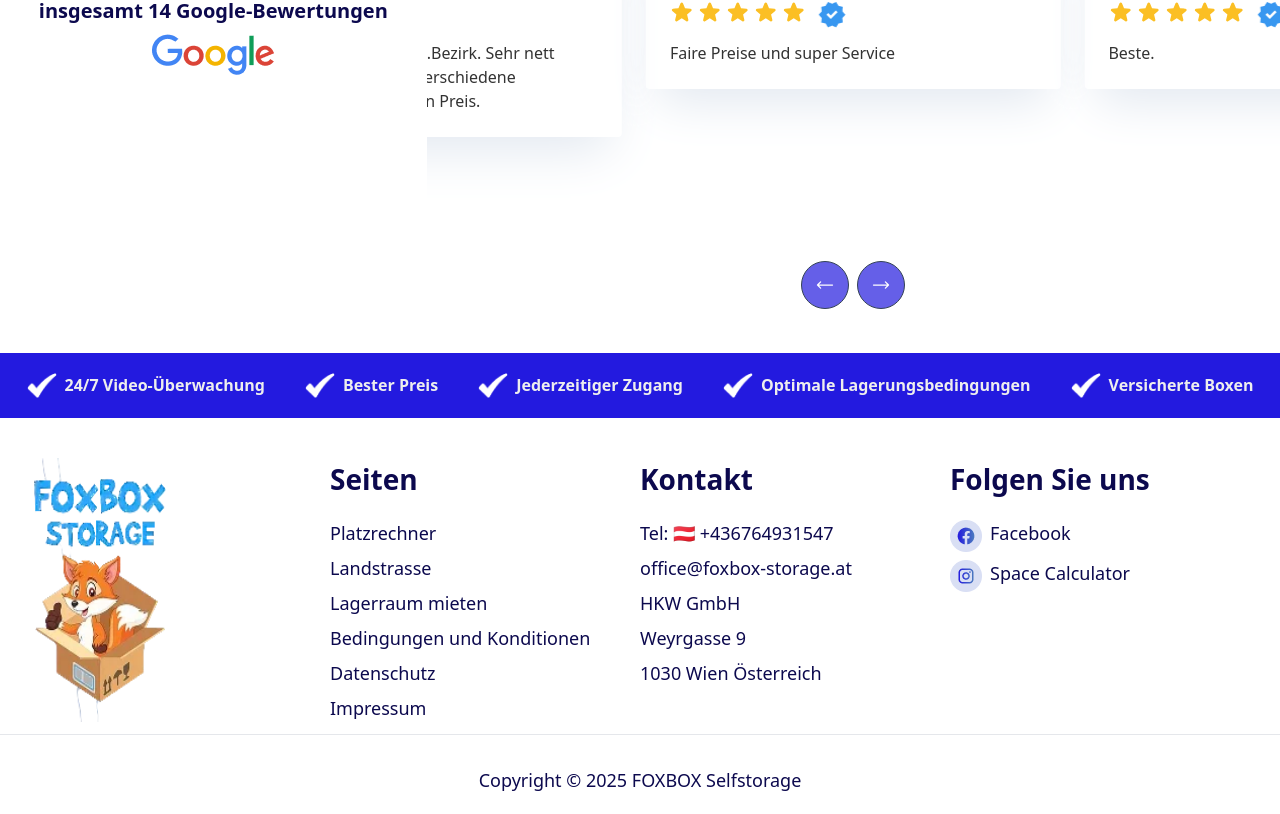
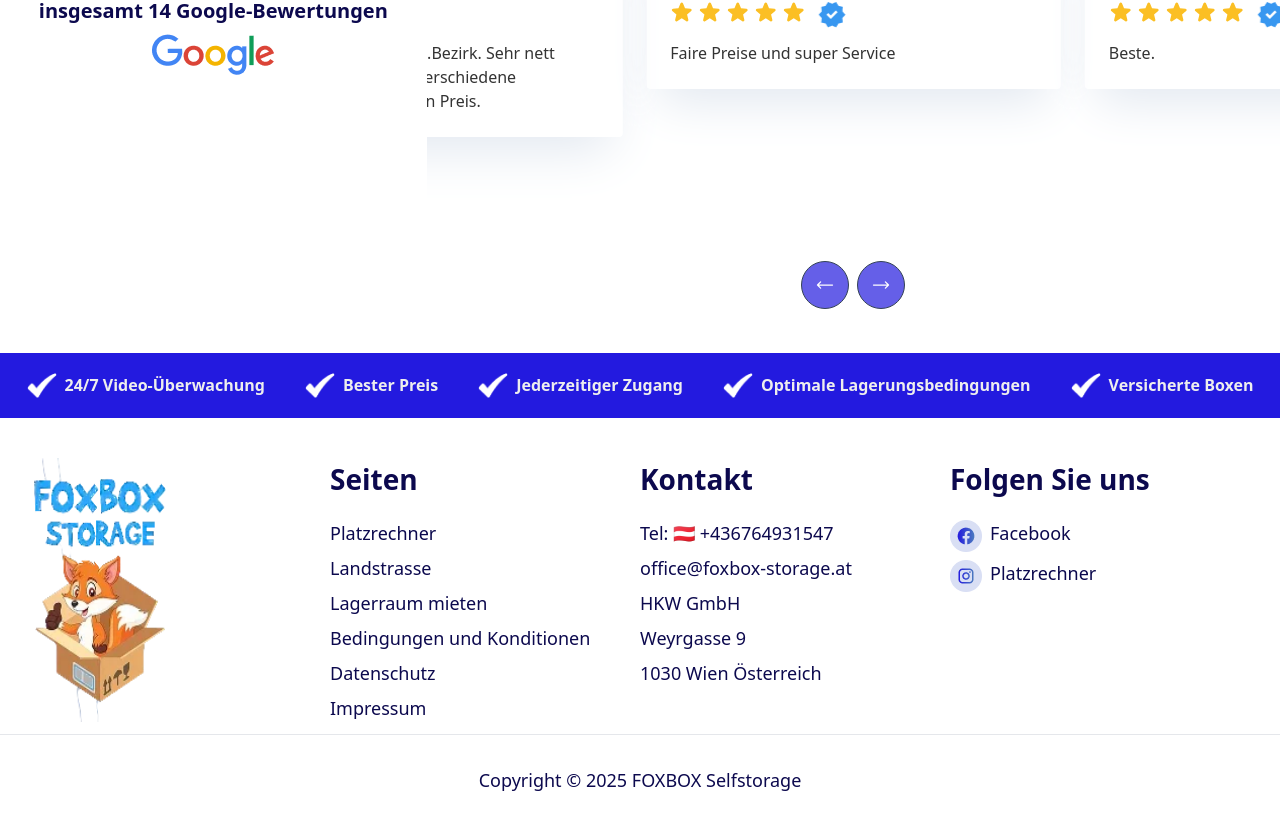
Before and after one commit to chotonbhowmik/self-storage, a React (Vite) app: page / in a window 1280 px wide. Shown: the part 8610-9424 px from the top of the page. Built offline with nearby package versions, Linux system fonts and the light colour scheme; no server answers.

Commit message:
added instagram name

```diff
--- a/src/components/Footer/Footer.jsx
+++ b/src/components/Footer/Footer.jsx
@@ -67,7 +67,7 @@
                 <div className="flex flex-row gap-2">
                   <img src={Instagram}></img>
                   <p className="text-[18px] font-normal text-[#0C094E]">
-                    Space Calculator
+                    Platzrechner
                   </p>
                 </div>
               </div>
```
